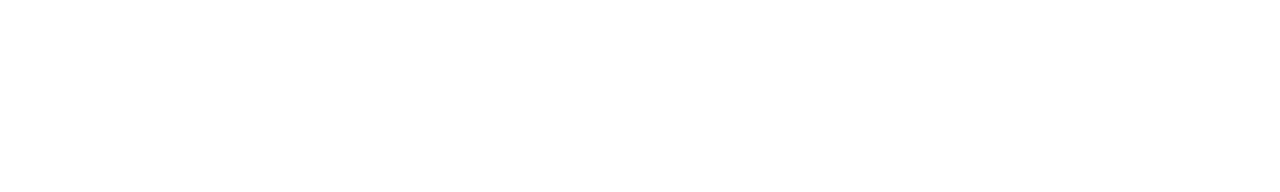
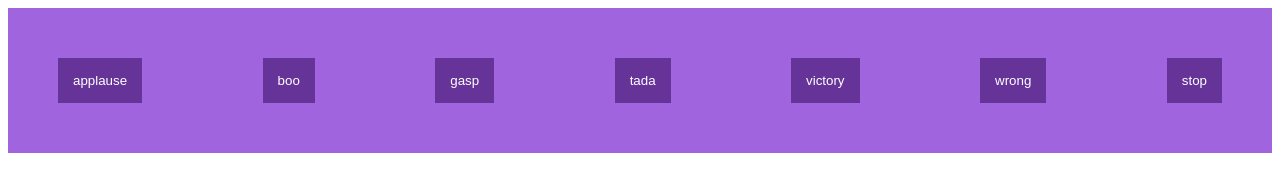
Before and after one commit to acciojob/Soundbar-kvk98, a website: page main.html in a window 1280 px wide. Drawn offline with Linux system fonts and the light colour scheme.

Commit message:
created a submission

```diff
--- a/main.html
+++ b/main.html
@@ -8,6 +8,16 @@
 
 <body>
 	<!-- the entire body must be written by student -->
+	<div class= "" id="buttons">
+		<button class="btn" onclick="playAudio()">applause</button>
+		<audio id="btn-1" src="sounds/applause.mp3"></audio>
+		<button class="btn" id="btn-2">boo</button>
+		<button class="btn" id="btn-3">gasp</button>
+		<button class="btn" id="btn-4">tada</button>
+		<button class="btn" id="btn-5">victory</button>
+		<button class="btn" id="btn-6">wrong</button>
+		<button class="btn" id="btn-7">stop</button>
+	</div>
     <script type="text/javascript" src="./script.js">
 </script>
 
--- a/script.js
+++ b/script.js
@@ -1 +1,5 @@
 //your JS code here. If required.
+function playAudio() {
+	let audio = document.getElementById("btn-1");
+	audio.play();
+}
--- a/styles.css
+++ b/styles.css
@@ -1 +1,15 @@
 /*  your css code here. If applicable */
+#buttons {
+	background-color :#a164df;
+/* 	width: 100%; */
+	padding: 50px;
+	display: flex;
+	justify-content: space-between;
+}
+
+.btn {
+	background-color: #663399;
+	padding: 15px;
+	border: none;
+	color: white;
+}
```
